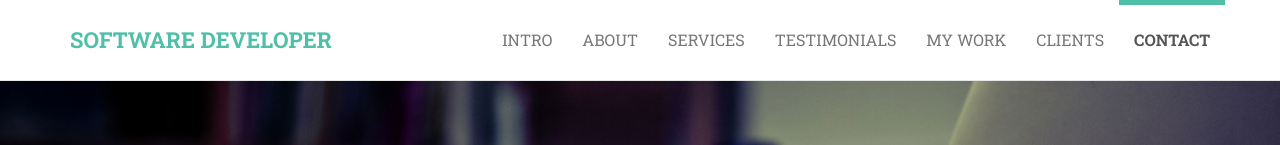
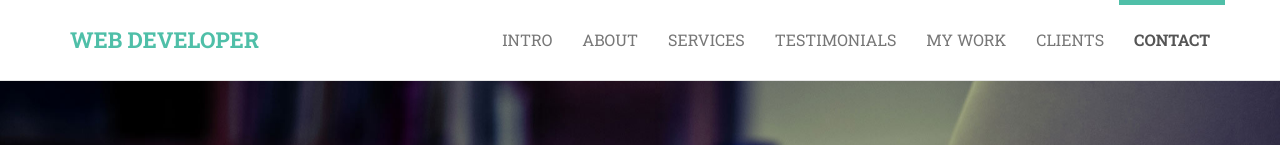
Before and after one commit to calvinkc/calvinkc.github.io, a plain HTML site: page index.html in a window 1280 px wide. Shown: the top 145 px of the page. Drawn offline with Linux system fonts and the light colour scheme; some packages are replaced by stand-ins of ours.

Commit message:
Additional default text changes

```diff
--- a/index.html
+++ b/index.html
@@ -62,7 +62,7 @@ _________________________________________________________ -->
                     <span class="icon-bar"></span>
                     <span class="icon-bar"></span>
                 </button>
-                <a class="navbar-brand scrollTo" href="#intro">Software Developer</a>
+                <a class="navbar-brand scrollTo" href="#intro">Web Developer</a>
             </div>
 
             <div class="navbar-collapse collapse" id="navigation">
```
Also changed, not shown: 1 other file.
